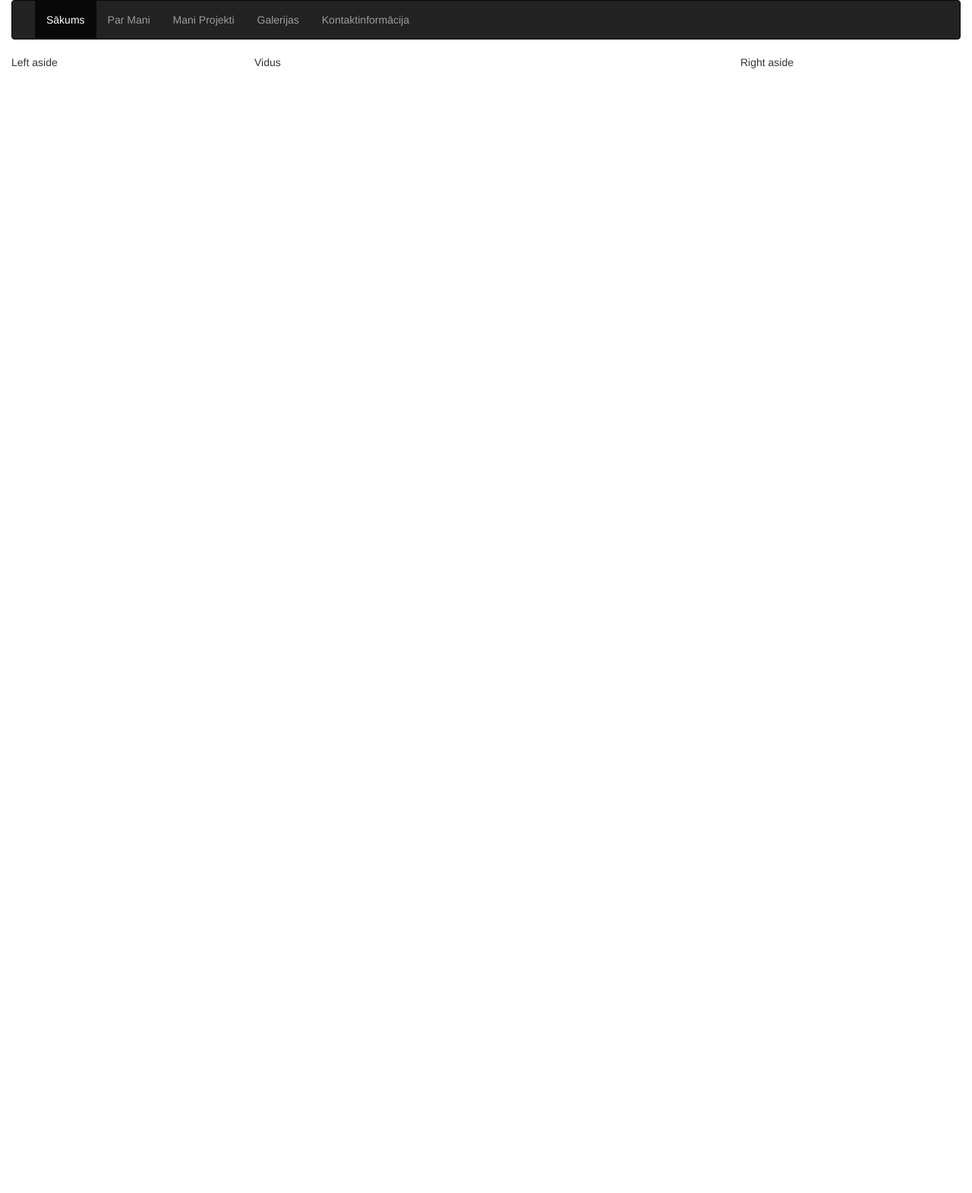
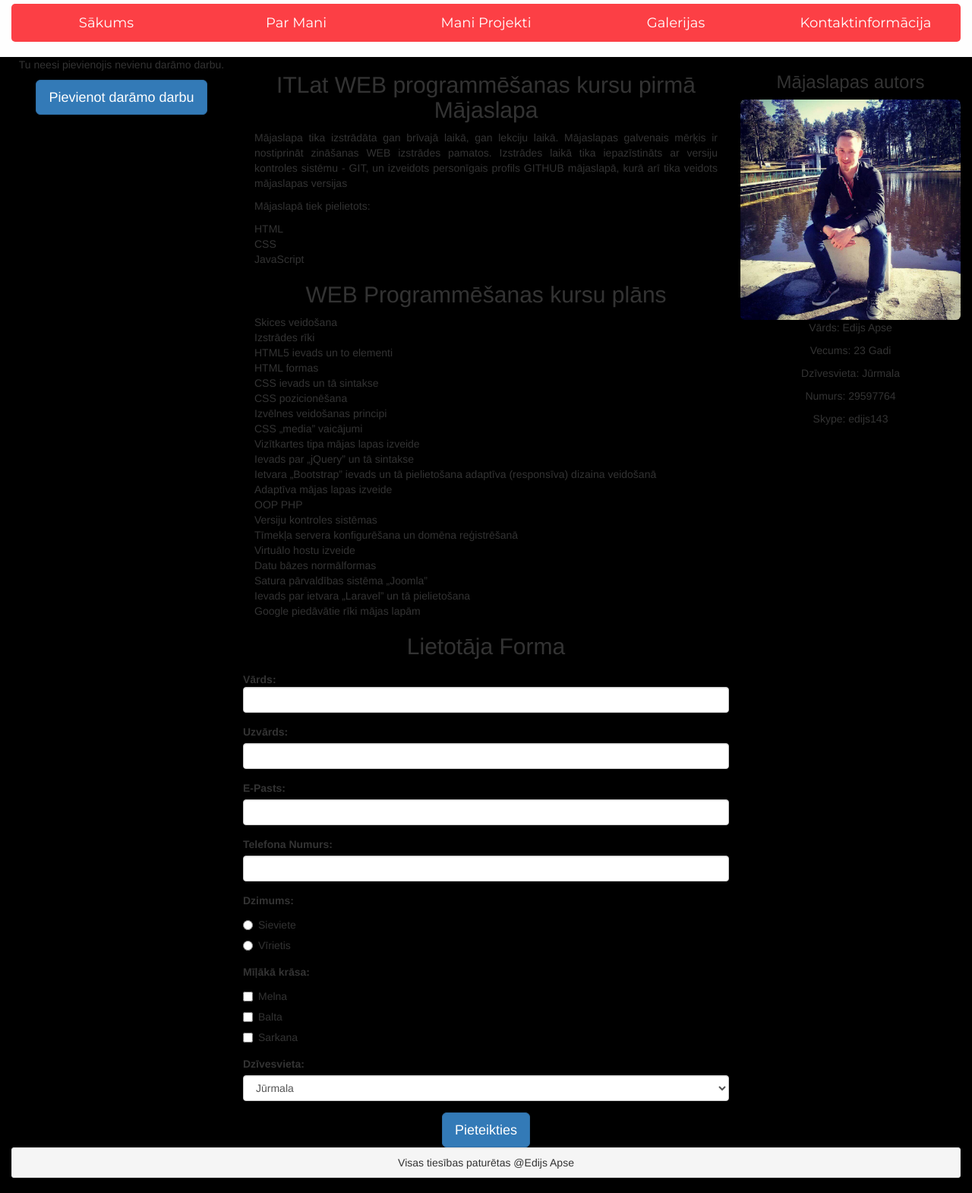
Before and after one commit to EdijsApse/EdijsApse-Bootstrap, a plain HTML site: page index.html in a window 1280 px wide. Shown: the whole page at 76% size. Before the commit the page ends 800 px from the top, so only its background shows below. Drawn offline with nearby package versions, Linux system fonts and the light colour scheme; files that its build step writes are made by us from their sources.

Commit message:
Added Cntent/Started writing SASS

```diff
--- a/css/_menu.scss
+++ b/css/_menu.scss
@@ -0,0 +1,59 @@
+.navbar{
+    @include border-corners(5px);
+    border:none;
+    margin-top:5px;
+    .container-fluid{
+        padding: 0;
+        .collapse{
+            padding:0;
+            ul{
+                width:100%;
+                padding:0;
+                margin:0;
+                @include border-corners(5px);
+                background-color:$secondary_color;
+                .active{
+                    &:first-of-type{
+                        a{
+                            @include  border-corners-active-first(5px);
+                        }
+                    }
+                    &:last-of-type{
+                        a{
+                            @include  border-corners-active-last(5px);
+                        }
+                    }
+                    a{
+                        background-color:$primary-color;
+                    }
+                }
+                li{
+                    width:20%;
+                    margin: 0;
+                    padding: 0;
+                    &:last-of-type{
+                        a{
+                            @include  border-corners-active-last(5px);
+                        }
+                    }
+                    &:first-of-type{
+                        a{
+                            @include  border-corners-active-first(5px);
+                        }
+                    }
+                    a{
+                        font-size:$info-text-size;
+                        font-family: $primary_font;
+                        text-align: center;
+                        color:#FFF;
+                        @include  animation(0.5s);
+                        &:hover{
+                            background-color: $primary_color;
+                            @include  animation(0.5s);
+                        }
+                    }
+                }
+            }
+        }
+    }
+}
--- a/css/main.scss
+++ b/css/main.scss
@@ -1,7 +1,41 @@
-$primary_color: #4286f4;
-$secondary_color: #72b1ff;
+$primary_color: #EA2027;
+$secondary_color: #fc3f45;
+
 $primary_font: 'Montserrat', sans-serif;
 $button_font: 'Roboto', sans-serif;
+$info_text_size: 18px;
+@mixin border-corners($radius) {
+    -webkit-border-radius: $radius;
+    -moz-border-radius: $radius;
+    -ms-border-radius: $radius;
+    border-radius: $radius;
+}
+@mixin border-corners-active-first($radius) {
+    -webkit-border-radius: $radius 0px 0px $radius;
+    -moz-border-radius: $radius 0px 0px $radius;
+    -ms-border-radius: $radius 0px 0px $radius;
+    border-radius: $radius 0px 0px $radius;
+}
+@mixin border-corners-active-last($radius) {
+    -webkit-border-radius: 0px $radius $radius 0px;
+    -moz-border-radius: 0px $radius $radius 0px;
+    -ms-border-radius: 0px $radius $radius 0px;
+    border-radius: 0px $radius $radius 0px;
+}
+@mixin animation($time) {
+    -webkit-transition: all $time;
+    -moz-transition: all $time;
+    -ms-transition: all $time;
+    transition: all $time;
+}
 @import 'left_sidebar';
 @import 'right_sidebar';
 @import 'menu';
+body{
+    .container-fluid{
+        background-color: #fefefe;
+        .row{
+            background-color: #000;
+        }
+    }
+}
--- a/index.html
+++ b/index.html
@@ -24,19 +24,127 @@
 				</div>
 				<div class="collapse navbar-collapse" id="main-menu">
 					<ul class="nav navbar-nav">
-						<li class="active"><a href="#">Sākums</a></li>
+						<li><a href="#">Sākums</a></li>
 						<li><a href="#">Par Mani</a></li>
 						<li><a href="#">Mani Projekti</a></li>
 						<li><a href="#">Galerijas</a></li>
-						<li><a href="#">Kontaktinformācija</a></li>
+						<li ><a href="#">Kontaktinformācija</a></li>
 					</ul>
 				</div>
 			</div>
 		</nav>
 		<div class="row">
-			<div class="col-md-3 left-sidebar">Left aside</div>
-			<div class="col-md-6">Vidus</div>
-			<div class="col-md-3 right-sidebar">Right aside</div>
+			<div class="col-md-3 left-sidebar">
+				<div class="left-sidebar">
+					<p class="text-center">Tu neesi pievienojis nevienu darāmo darbu.</p>
+					<button class="btn btn-primary btn-lg center-block">Pievienot darāmo darbu</button>
+				</div>
+			</div>
+			<div class="col-md-6">
+				<div class="section">
+					<h2 class="text-center">ITLat WEB programmēšanas kursu pirmā Mājaslapa</h2>
+					<p class="text-justify">Mājaslapa tika izstrādāta gan brīvajā laikā, gan lekciju laikā.
+					Mājaslapas galvenais mērķis ir nostiprināt zināšanas WEB izstrādes pamatos.
+					Izstrādes laikā tika iepazīstināts ar versiju kontroles sistēmu - GIT,
+					un izveidots personīgais profils GITHUB mājaslapā, kurā arī tika veidots mājaslapas versijas</p>
+					<p class="text-justify">Mājaslapā tiek pielietots:</p>
+					<ul>
+						<li>HTML</li>
+						<li>CSS</li>
+						<li>JavaScript</li>
+					</ul>
+				</div>
+				<div class="section">
+					<h2 class="text-center">WEB Programmēšanas kursu plāns</h2>
+					<ul>
+						<li>Skices veidošana</li>
+						<li>Izstrādes rīki</li>
+						<li>HTML5 ievads un to elementi</li>
+						<li>HTML formas</li>
+						<li>CSS ievads un tā sintakse</li>
+						<li>CSS pozicionēšana</li>
+						<li>Izvēlnes veidošanas principi</li>
+						<li>CSS „media” vaicājumi</li>
+						<li>Vizītkartes tipa mājas lapas izveide</li>
+						<li>Ievads par „jQuery” un tā sintakse</li>
+						<li>Ietvara „Bootstrap” ievads un tā pielietošana adaptīva (responsīva) dizaina veidošanā</li>
+						<li>Adaptīva mājas lapas izveide</li>
+						<li>OOP PHP</li>
+						<li>Versiju kontroles sistēmas</li>
+						<li>Tīmekļa servera konfigurēšana un domēna reģistrēšanā</li>
+						<li>Virtuālo hostu izveide</li>
+						<li>Datu bāzes normālformas</li>
+						<li>Satura pārvaldības sistēma „Joomla”</li>
+						<li>Ievads par ietvara „Laravel” un tā pielietošana</li>
+						<li>Google piedāvātie rīki mājas lapām</li>
+					</ul>
+				</div>
+				<div class="section">
+					<h2 class="text-center">Lietotāja Forma</h2>
+					<form class="form-horizontal" action="">
+						<div class="form-group">
+						  <label class="control-label" for="name">Vārds:</label>
+						  <input type="text" class="form-control" id="name">
+						</div>
+						<div class="form-group">
+						  <label for="surname">Uzvārds:</label>
+						  <input type="text" class="form-control" id="surname">
+						</div>
+						<div class="form-group">
+							<label for="email">E-Pasts:</label>
+							<input type="text" class="form-control" id="email">
+						</div>
+						<div class="form-group">
+							<label for="tel-number">Telefona Numurs:</label>
+							<input type="number" class="form-control" id="tel-number">
+						</div>
+						<div class="form-group">
+							<label for="gender">Dzimums:</label>
+							<div class="radio">
+								<label><input name="gender" type="radio" name="optradio">Sieviete</label>
+							</div>
+							<div class="radio">
+								<label><input name="gender" type="radio" name="optradio">Vīrietis</label>
+							</div>
+						</div>
+						<div class="form-group">
+							<label for="fav-color">Mīļākā krāsa:</label>
+							<div class="checkbox">
+								<label><input name="fav-color" type="checkbox" value="">Melna</label>
+							</div>
+							<div class="checkbox">
+								<label><input name="fav-color" type="checkbox" value="">Balta</label>
+							</div>
+							<div class="checkbox">
+								<label><input name="fav-color" type="checkbox" value="">Sarkana</label>
+							</div>
+						</div>
+						<div class="form-group">
+							<label for="city">Dzīvesvieta:</label>
+							<select class="form-control" id="city">
+								<option>Jūrmala</option>
+								<option>Rīga</option>
+								<option>Jelgava</option>
+							</select>
+						</div>
+						<button type="submit" class="btn btn-primary btn-lg center-block">Pieteikties</button>
+					</form>
+				</div>
+			</div>
+			<div class="col-md-3 right-sidebar">
+				<h3 class="text-center">Mājaslapas autors</h3>
+				<img class="img-rounded img-responsive" src="img/profile_image.jpg">
+				<p class="text-center">Vārds: Edijs Apse</p>
+				<p class="text-center">Vecums: 23 Gadi</p>
+				<p class="text-center">Dzīvesvieta: Jūrmala</p>
+				<p class="text-center">Numurs: 29597764</p>
+				<p class="text-center">Skype: edijs143</p>
+			</div>
+		</div>
+		<div class="row">
+			<div class="col-md-12">
+				<p class="well well-sm text-center">Visas tiesības paturētas @Edijs Apse</p>
+			</div>
 		</div>
 	</div>
 </body>
```
Also changed, not shown: img/profile_image.jpg (added).
